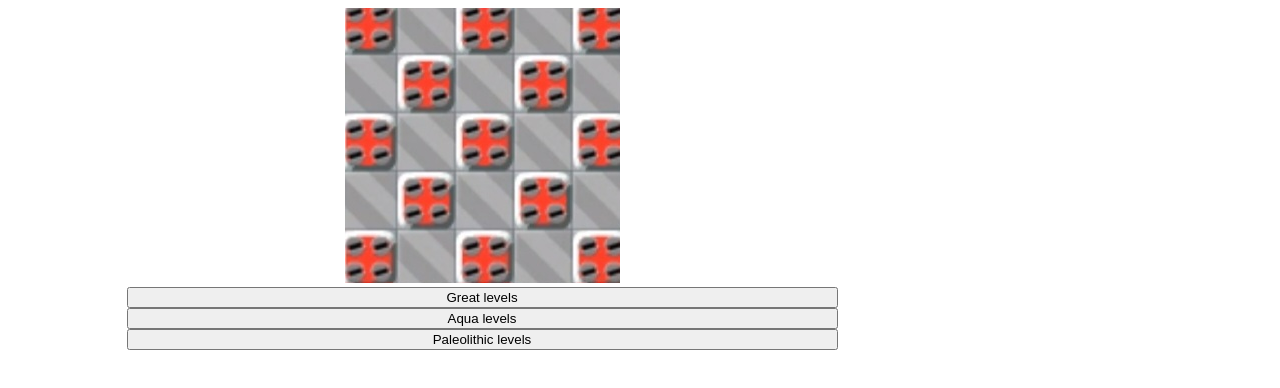
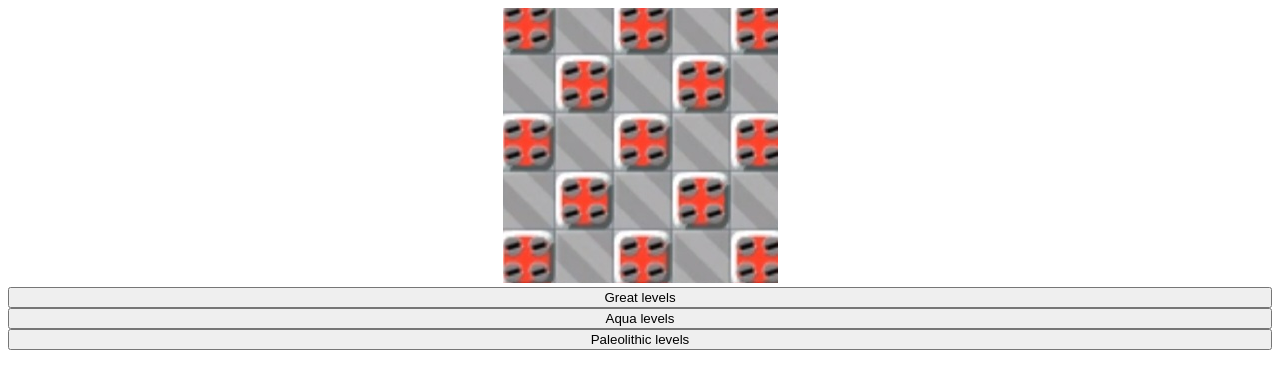
Before and after one commit to Riser1206/AltverZ, a plain HTML site: page html/index.html in a window 1280 px wide. Drawn offline with Linux system fonts and the light colour scheme; files whose address does not match are found by name.

Commit message:
Update button and center styles to 100% size

```diff
--- a/html/index.html
+++ b/html/index.html
@@ -10,11 +10,11 @@
 </center>
 <style>
 	button {
-      width: 75%;
-      height: 75%;
+      width: 100%;
+      height: 100%;
 	}
 	center {
-      width: 75%;
-      height: 75%;
+      width: 100%;
+      height: 100%;
 	}
 </style>
```
